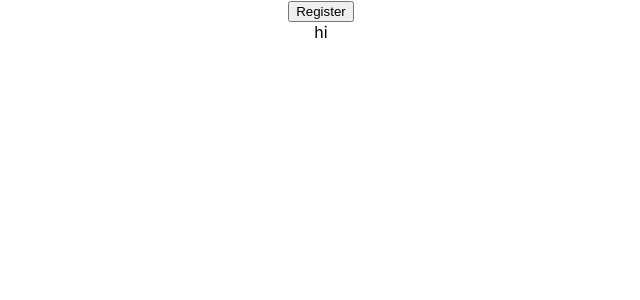
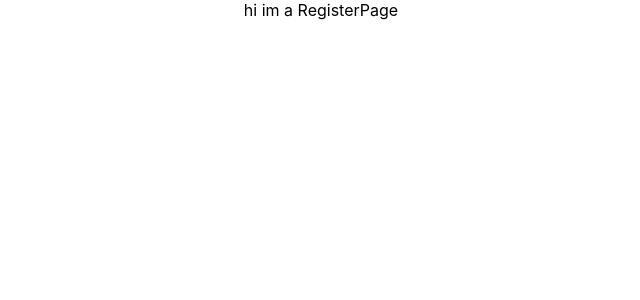
Before and after one commit to SyntaxPanda/BooCom, a React (Create React App) app in the folder frontend/: page /register in a window 1280 px wide. Shown: the top 300 px of the page, without its empty margins (319-959 px from the left). Built offline with nearby package versions, Linux system fonts and the light colour scheme.

Commit message:
fixed Router

```diff
--- a/frontend/src/App.tsx
+++ b/frontend/src/App.tsx
@@ -1,11 +1,16 @@
 import React from 'react';
 import './App.css';
 import HomePage from "./Pages/HomePage";
+import {Route, Routes} from "react-router-dom";
+import RegisterPage from "./Pages/RegisterPage";
 
 function App() {
   return (
     <div className="App">
-      <HomePage/>
+        <Routes>
+            <Route path={"/register"} element={<RegisterPage/>}/>
+            <Route path={"/"} element={<HomePage/>}/>
+        </Routes>
     </div>
   );
 }
--- a/frontend/src/Pages/HomePage.tsx
+++ b/frontend/src/Pages/HomePage.tsx
@@ -1,22 +1,21 @@
 import React from 'react';
 import {Route, Routes, useNavigate} from "react-router-dom";
-import RegisterPage from "./RegisterPage";
 
 export default function HomePage() {
     const navigate = useNavigate();
 
-    function onClickHandler(){
+    function onClickHandler() {
         navigate("/register");
     }
 
     return (
         <div>
             <header>
-                <button onClick={onClickHandler}>Register</button>
-                <Routes>
-                    <Route path={"/register"} element={<RegisterPage/>}/>
-                </Routes>
+                <div className={"registerButton"}>
+                    <button onClick={onClickHandler}>Register</button>
+                </div>
             </header>
+            Hi im the HomePage
         </div>
     );
 }
--- a/frontend/src/Pages/RegisterPage.tsx
+++ b/frontend/src/Pages/RegisterPage.tsx
@@ -3,7 +3,7 @@ import React from 'react';
 export default function RegisterPage() {
     return (
         <div>
-        hi
+        hi im a RegisterPage
         </div>
     );
 }
```
Also changed, not shown: frontend/src/Css/HomePageCSS/HomePageCSS.css (added).
